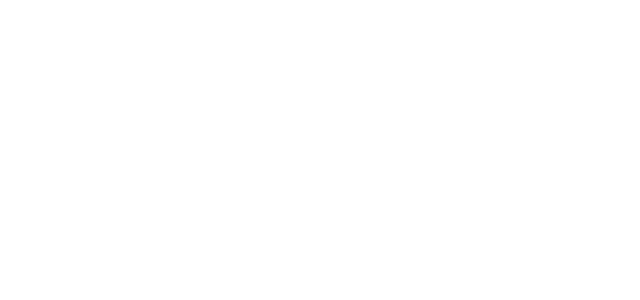
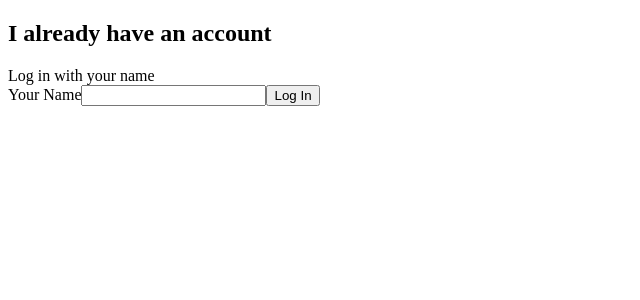
Before and after one commit to rmcguire6/leitner-box, a React (Create React App) app in the folder client/: page /auth in a window 1280 px wide. Shown: the top 300 px of the page, without its empty margins (0-640 px from the left). Built offline with nearby package versions, Linux system fonts and the light colour scheme.

Commit message:
feat: Add login form

```diff
--- a/client/src/App.js
+++ b/client/src/App.js
@@ -9,7 +9,7 @@
     <div>
       <Switch>
         <Route exact path="/" component={HomePage} />
-        <Route path="/login" component={LogInAndSignUpPage} />
+        <Route path="/auth" component={LogInAndSignUpPage} />
       </Switch>
     </div>
   );
--- /dev/null
+++ b/client/src/components/log-in/log-in.js
@@ -0,0 +1,33 @@
+import React, { useState } from "react";
+
+const LogIn = () => {
+  const [user, setUser] = useState({ name: "" });
+
+  const handleSubmit = (event) => {
+    event.preventDefault();
+    // call to /auth/login
+    console.log(`Current logged in user name: ${user.name}`);
+  };
+  const handleChange = (event) => {
+    const { value, name } = event.target;
+    setUser({ [name]: value });
+  };
+  return (
+    <div>
+      <h2>I already have an account</h2>
+      <span>Log in with your name</span>
+      <form className="container" onSubmit={handleSubmit}>
+        <label>Your Name</label>
+        <input
+          name="name"
+          type="text"
+          value={user.name}
+          onChange={handleChange}
+          required
+        />
+        <input type="submit" value="Log In" />
+      </form>
+    </div>
+  );
+};
+export default LogIn;
--- a/client/src/pages/log-in-and-sign-up/log-in-and-sign-up.js
+++ b/client/src/pages/log-in-and-sign-up/log-in-and-sign-up.js
@@ -1,6 +1,8 @@
+import LogIn from "../../components/log-in/log-in";
+
 const LogInAndSignUpPage = () => (
   <div>
-    <h1>Log In Here</h1>
+    <LogIn />
   </div>
 );
 export default LogInAndSignUpPage;
```
